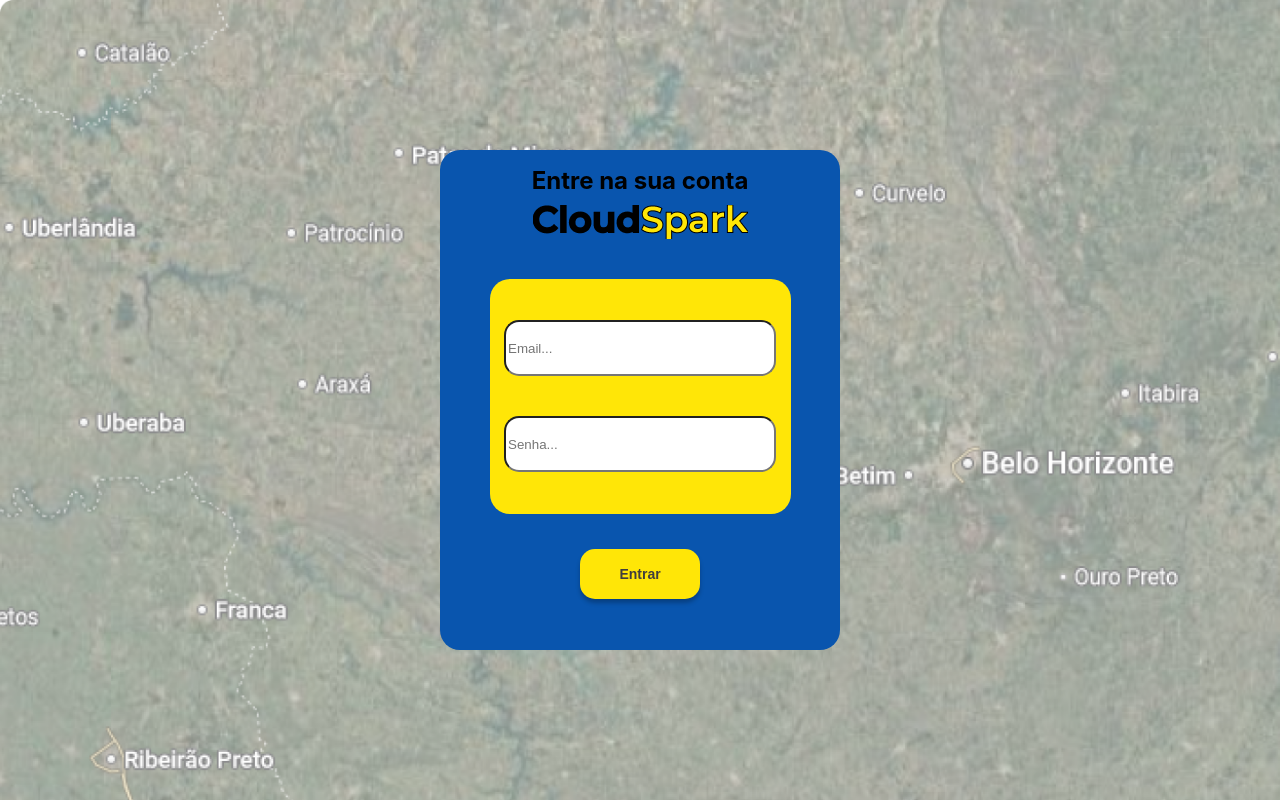
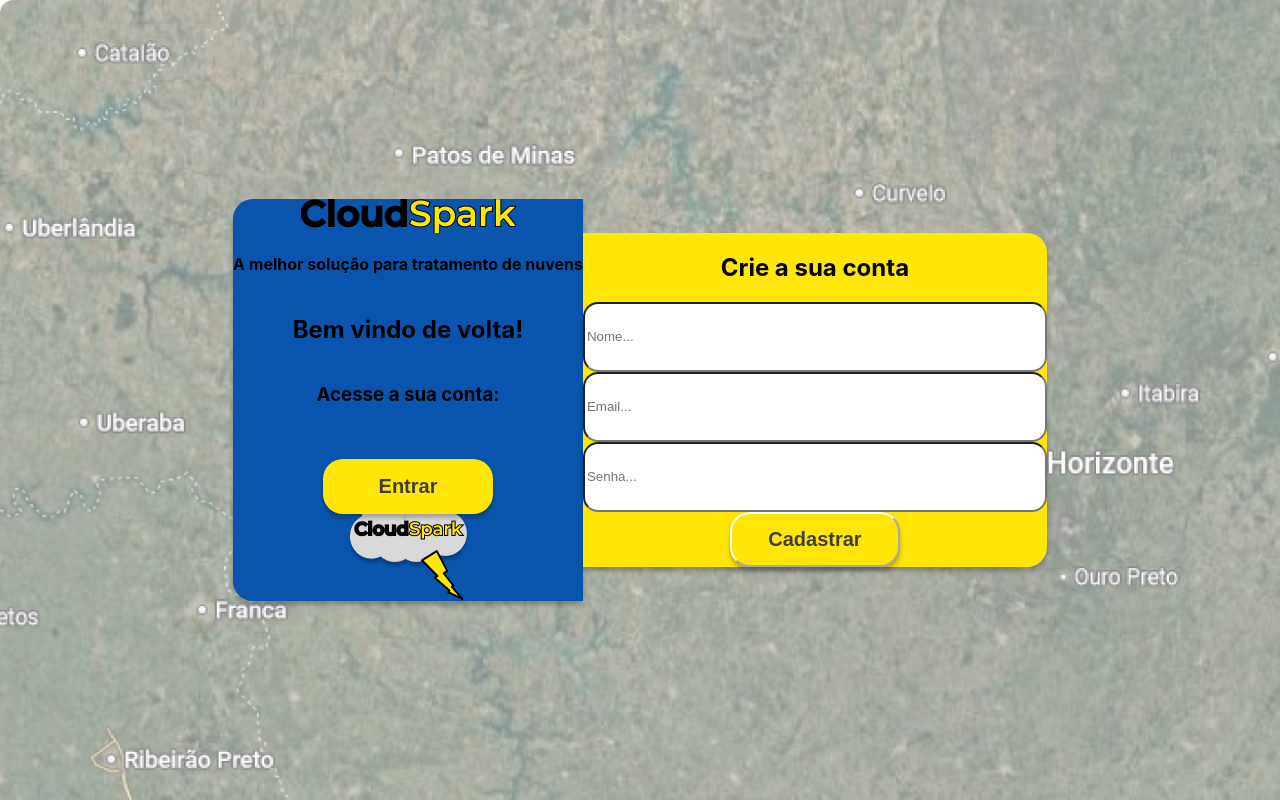
Before and after one commit to CloudSparkTeam/cloudSpark-web, a React (Create React App) app: page / in a window 1280 px wide. Built offline with nearby package versions, Linux system fonts and the light colour scheme.

Commit message:
feat: adicionado logica de roteamento entre as paginas

```diff
--- a/package.json
+++ b/package.json
@@ -16,6 +16,7 @@
     "mapbox-gl": "^3.6.0",
     "react": "^18.3.1",
     "react-dom": "^18.3.1",
+    "react-router-dom": "^6.27.0",
     "react-scripts": "5.0.1",
     "typescript": "^4.9.5",
     "web-vitals": "^2.1.4"
--- a/src/App.tsx
+++ b/src/App.tsx
@@ -10,10 +10,10 @@
 const App = () => {
   return (
     <div className='App'>
-      {/* <Navbar/>
-      <Home /> */}
+      <Navbar/>
+      <Home />
       {/* <Login /> */}
-      <LoginEntrar />
+      {/* <LoginEntrar /> */}
     </div>
   );
 };
--- a/src/Pages/Login/Login.tsx
+++ b/src/Pages/Login/Login.tsx
@@ -2,8 +2,17 @@
 import logoTexto from "../../Images/CloudSpark.png";
 import logoMini from "../../Images/miniLOGO.png"
 import mapaBack from "../../Images/rascunhoGrandeMap2.png"
+import { useNavigate } from "react-router-dom";
 
 export default function Login() {
+
+    const navigate = useNavigate();
+
+    // funcao para pula para rota de entrar
+    function handleNavigation(){
+        navigate("/entrar")
+    }
+
     return(
         <>
         <div className="imagem-background">
@@ -15,7 +24,7 @@
                     <h4 className="texto-logo">A melhor solução para tratamento de nuvens</h4>
                     <h2 className="texto-bemvindo">Bem vindo de volta!</h2>
                     <h3 className="texto-acessar-conta">Acesse a sua conta:</h3>
-                    <button className="botao-entrar">Entrar</button>
+                    <button className="botao-entrar" onClick={handleNavigation}>Entrar</button>
                     <img src={logoMini} />
                 </div>
                 <div className="lado-direito">
--- a/src/Pages/LoginEntrar/LoginEntrar.tsx
+++ b/src/Pages/LoginEntrar/LoginEntrar.tsx
@@ -1,7 +1,40 @@
 import "./LoginEntrarStyles.css";
 import logoTexto from "../../Images/CloudSpark.png";
+import { useState } from "react";
+import { useNavigate } from "react-router-dom";
 
 export default function LoginEntrar() {
+
+    const [email,setEmail] = useState("");
+    const [senha,setSenha] = useState("");
+
+    const navigate = useNavigate();
+
+    //função para executar login
+    function handleSubmit(): boolean {
+
+
+        try{
+
+            return true
+        }catch(error){
+            window.alert("Não foi possível realizar o login")
+            return false
+        }
+    }
+
+    function handleNavigate() {
+
+        //verifica se o login foi validado:
+        // if(handleSubmit())
+        // {
+        //     navigate("/home")
+        // }else{
+        //     console.log("deu erro")
+        // }
+        navigate("/home")
+    }
+
     return(
         <>
             <div className="container">
@@ -10,11 +43,14 @@
                     <img src={logoTexto} className="imagem"/>
 
                     <div className="bloco-inputs">
-                        <input className="inputs-entrar" type="text" placeholder="Email..."></input>
-                        <input className="inputs-entrar" type="password" placeholder="Senha..."></input>
+                        <input className="inputs-entrar" type="text" placeholder="Email..."
+                        value={email} onChange={e => setEmail(e.target.value)}></input>
+
+                        <input className="inputs-entrar" type="password" placeholder="Senha..."
+                        value={senha} onChange={e => setSenha(e.target.value)} ></input>
                     </div>
 
-                    <button className="botao-entrar">Entrar</button>
+                    <button className="botao-entrar" onClick={handleNavigate}>Entrar</button>
                 </div>
             </div>
         </>
--- a/src/index.tsx
+++ b/src/index.tsx
@@ -3,13 +3,30 @@
 import './index.css';
 import App from './App';
 import reportWebVitals from './reportWebVitals';
+import { createBrowserRouter, RouterProvider } from 'react-router-dom';
+import LoginEntrar from './Pages/LoginEntrar/LoginEntrar';
+import Login from './Pages/Login/Login';
+
+const router = createBrowserRouter([{
+  path: "/",
+  element: <Login />
+},
+{
+  path: "/entrar",
+  element: <LoginEntrar />
+},
+{
+  path: "/home",
+  element: <App />
+}])
 
 const root = ReactDOM.createRoot(
   document.getElementById('root') as HTMLElement
 );
 root.render(
   <React.StrictMode>
-    <App />
+    <RouterProvider router={router} />
+    {/* <App /> */}
   </React.StrictMode>
 );
 
```
Also changed, not shown: 1 other file (tests, documents, lock files or other folders).
